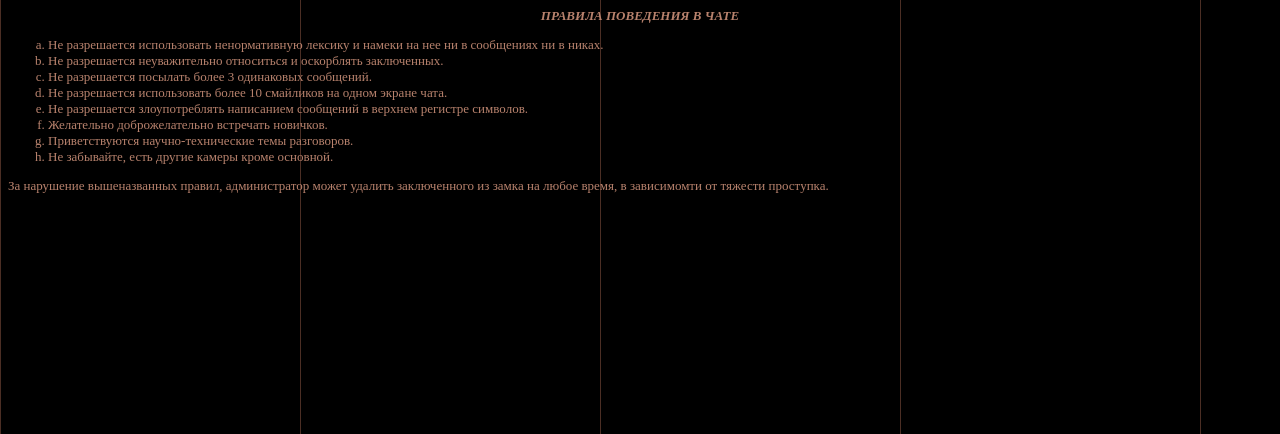
After one commit to arsensokolov/castle-if.ru, a Django app: page /pravila.html in a window 1280 px wide. The commit adds this page. Shown: the top 434 px of the page. Run offline with Django 3.2, Linux system fonts and the light colour scheme; data comes from the database, SQL or seed files in the repository.

Commit message:
Добавлен шаблон правого фрейма.

```diff
--- /dev/null
+++ b/templates/chat/pravila.html
@@ -0,0 +1,26 @@
+{% extends 'right_frame.html' %}
+{% load static %}
+{% block content %}
+    <ol type="a">
+        <li>Не разрешается использовать ненормативную лексику и намеки на нее ни в сообщениях ни в никах.
+        </li>
+        <li>Не разрешается неуважительно относиться и оскорблять заключенных.
+        </li>
+        <li>Не разрешается посылать более 3 одинаковых сообщений.
+        </li>
+        <li>Не разрешается использовать более 10 смайликов на одном экране чата.
+        </li>
+        <li>Не разрешается злоупотреблять написанием сообщений в верхнем регистре символов.
+        </li>
+        <li>Желательно доброжелательно встречать новичков.
+        </li>
+        <li>Приветствуются научно-технические темы разговоров.
+        </li>
+        <li>Не забывайте, есть другие камеры кроме основной.
+        </li>
+    </ol>
+    <p align="justify">
+        За нарушение вышеназванных правил, администратор может удалить заключенного из замка на любое время, в
+        зависимомти от тяжести проступка.
+    </p>
+{% endblock %}
--- /dev/null
+++ b/templates/right_frame.html
@@ -0,0 +1,19 @@
+{% load static %}
+<!DOCTYPE HTML PUBLIC "-//W3C//DTD HTML 4.01 Transitional//EN" "http://www.w3.org/TR/html4/loose.dtd">
+<html>
+{% block head-tag %}{% endblock %}
+{% block body-tag %}
+    <body bgcolor="#000000" text="#b8826d" link="#ffff00" vlink="#8A543F" alink="#ffffff"
+          background="{% static 'images/bg_right.gif' %}">
+{% endblock %}
+<center>
+    <font size="2">
+        <b><i>{{ title|upper }}</i></b>
+    </font>
+</center>
+<font size="2">
+    {% block content %}{% endblock %}
+</font>
+{% block script %}{% endblock %}
+</body>
+</html>
--- a/users/views.py
+++ b/users/views.py
@@ -34,6 +34,7 @@ class RegisterPage(generic.CreateView):
 
 
 class OnlineUsers(generic.ListView):
+    extra_context = {'title': 'Список заключенных'}
     model = User
 
     def get_queryset(self):
```
Also changed, not shown: templates/chat/private.html (+10 -8 lines), templates/users/user_list.html (+10 -9 lines).
